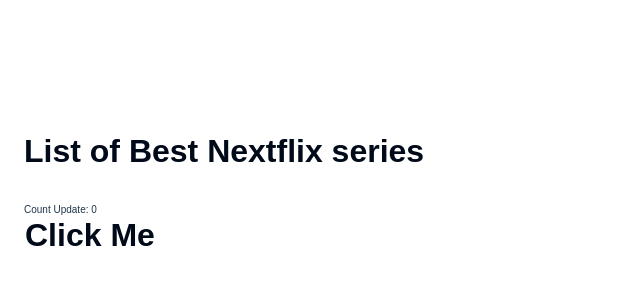
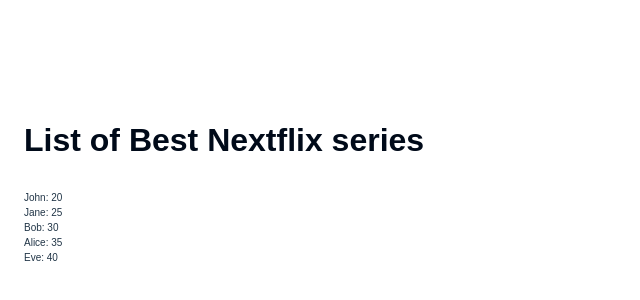
Before and after one commit to prashantthumar75/react-19-learning, a React (Vite) app: page / in a window 1280 px wide. Shown: the part 206-506 px from the top of the page, without its empty margins (0-640 px from the left). Built offline with nearby package versions, Linux system fonts and the light colour scheme.

Commit message:
[ADDED] DedicatedState.

```diff
--- a/src/App.jsx
+++ b/src/App.jsx
@@ -1,7 +1,6 @@
 import './App.css';
-import { EventProps } from './components/EventProps';
+import { DedicatedState } from './components/DedicatedState';
 import './components/Netflix.css';
-import { TestingState } from './components/TestingState';
 function App() {
   return (
     <>
@@ -9,7 +8,7 @@
         <h1 className="card-heading"> List of Best Nextflix series</h1>
         {/* <EventHandling></EventHandling> */}
         {/* <NetflixSeries />; */}
-        <TestingState></TestingState>
+        <DedicatedState></DedicatedState>
         {/* <EventProps></EventProps> */}
       </section>
     </>
--- /dev/null
+++ b/src/components/DedicatedState.jsx
@@ -0,0 +1,27 @@
+import { useState } from "react"
+
+// const users =
+export const DedicatedState = () => {
+    const [users, setUsers] = useState([
+      { name: "John", age: 20 },
+      { name: "Jane", age: 25 },
+      { name: "Bob", age: 30 },
+      { name: "Alice", age: 35 },
+      { name: "Eve", age: 40 },
+    ]);
+
+    const HandleCount = () => {
+        setCount(() => count + 1)
+    }
+    return (
+      <>
+        {users.map((user) => (
+          <div key={user.name}>
+            {user.name}: {user.age}
+          </div>
+        ))}
+      </>
+    );
+}
+
+export default DedicatedState;
```
